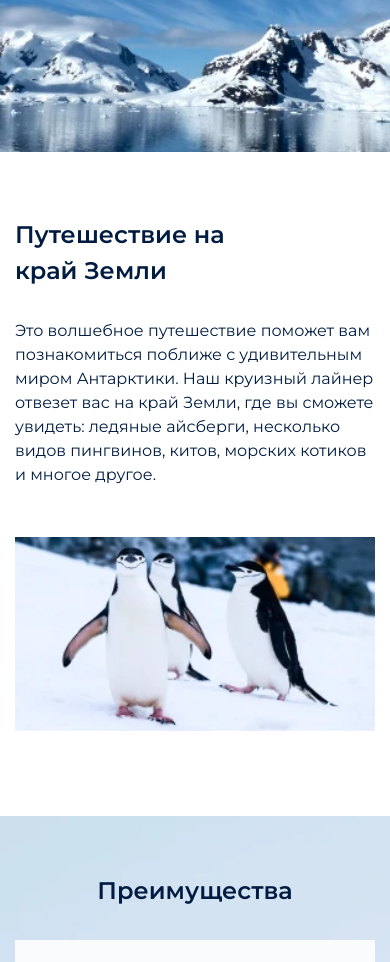
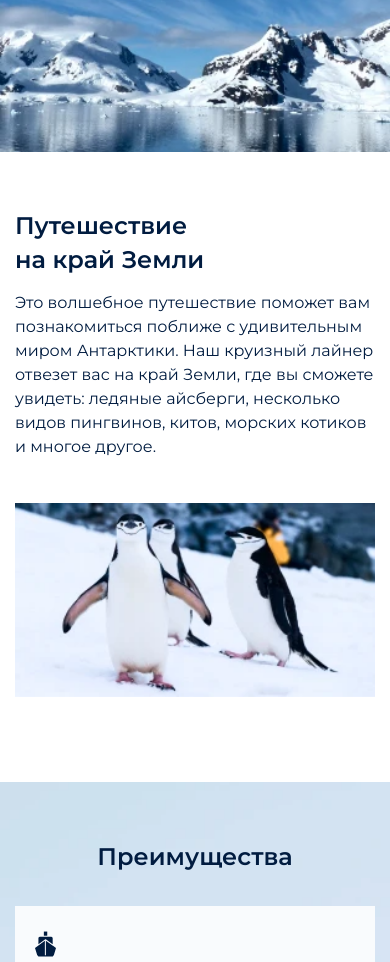
Before and after one commit to aklivets95/cruises, a website built with webpack: page source/index.html in a window 390 px wide. Shown: the part 348-1310 px from the top of the page. Built offline with nearby package versions, Linux system fonts and the light colour scheme; files whose address does not match are found by name.

Commit message:
fix project

```diff
--- a/source/index.html
+++ b/source/index.html
@@ -2,9 +2,9 @@
 <html lang="ru">
 
 <head>
-  <meta charset="UTF-8" />
-  <meta http-equiv="X-UA-Compatible" content="IE=edge" />
-  <meta name="viewport" content="width=device-width, initial-scale=1.0" />
+  <meta charset="UTF-8">
+  <meta http-equiv="X-UA-Compatible" content="IE=edge">
+  <meta name="viewport" content="width=device-width, initial-scale=1.0">
   <meta name="description" content="Описание проекта">
   <title>ProjectName</title>
   <link rel="icon" href="favicon/favicon.ico">
@@ -81,14 +81,14 @@
       </picture>
       <div class="promo__container">
         <h2>
-          Круизы в Антарктику
+          Круизы в&nbsp;Антарктику
         </h2>
         <p>Волшебный мир айсбергов и пингвинов</p>
       </div>
     </section>
     <section class="main__journey journey">
       <div class="journey__container">
-        <h2 class="journey__title">Путешествие на край Земли</h2>
+        <h2 class="journey__title">Путешествие на&nbsp;край Земли</h2>
         <p class="journey__description">Это волшебное путешествие поможет вам познакомиться поближе
           с&nbsp;удивительным миром Антарктики. Наш круизный лайнер отвезет вас
           на&nbsp;край Земли, где вы&nbsp;сможете увидеть: ледяные айсберги, несколько видов пингвинов, китов, морских
@@ -453,7 +453,7 @@
             до&nbsp;даты выезда и&nbsp;сэкономьте до&nbsp;50%</p>
         </div>
         <div class="booking__form-wrapper" data-form-validate>
-          <p>Оставьте заявку и мы свяжемся с вами в ближайшее время</p>
+          <p>Оставьте заявку и&nbsp;мы&nbsp;свяжемся с&nbsp;вами в&nbsp;ближайшее время</p>
           <form class="booking__form form" action="https://echo.htmlacademy.ru/" method="post">
             <div class="form__input form__input-name" data-validate-type="text"
               data-message-base="Поле обязательно к заполнению" data-required>
@@ -474,7 +474,7 @@
             <div class="form__checkbox" data-validate-type="checkbox" data-message-base="Поле обязательно к заполнению">
               <label>
                 <input class="visually-hidden" type="checkbox" id="checkbox" checked required>
-                <div></div>
+                <span class="form__checkbox-input"></span>
                 Я согласен на обработку персональных данных
               </label>
             </div>
@@ -487,8 +487,7 @@
       <h2 class="visually-hidden">Контакты</h2>
       <div class="contacts__container">
         <iframe class="contacts__map"
-          src="https://yandex.ru/map-widget/v1/?um=constructor%3A081010d589cc8574ad8b0dac15bb2bd148acda3c0b6b022fc905fb7c399870b3&amp;source=constructor"
-          width="560" height="306" frameborder="0"></iframe>
+          src="https://yandex.ru/map-widget/v1/?um=constructor%3A081010d589cc8574ad8b0dac15bb2bd148acda3c0b6b022fc905fb7c399870b3&amp;source=constructor"></iframe>
         <div class="contacts__wrapper">
           <p class="contacts__description">У&nbsp;вас ещё остались вопросы или сомнения?
             Приезжайте к&nbsp;нам в&nbsp;офис и&nbsp;мы&nbsp;вам все расскажем.</p>
--- a/source/js/modules/form-validate/form.js
+++ b/source/js/modules/form-validate/form.js
@@ -1,8 +1,6 @@
 import {Validator} from './validator';
 import {callbacks} from './callback';
 import {initPhoneInput} from './init-phone-input';
-
-const myForm = document.querySelector('.form');
 
 export class Form {
   constructor() {
--- a/source/sass/blocks/advantages.scss
+++ b/source/sass/blocks/advantages.scss
@@ -22,7 +22,7 @@
   position: relative;
 
   @include vp-1023 {
-    padding: 100px 45px;
+    padding: 90px 45px 100px;
   }
 
   @include vp-767 {
@@ -125,6 +125,10 @@
   line-height: 150%;
   color: $color-tangaroa;
 
+  @include vp-1023 {
+    margin-bottom: 6px;
+  }
+
   @include vp-767 {
     max-width: 170px;
     margin-bottom: 6px;
--- a/source/sass/blocks/booking.scss
+++ b/source/sass/blocks/booking.scss
@@ -23,7 +23,7 @@
 }
 
 .booking__container {
-  max-width: 1180px;
+  max-width: 1160px;
   margin: 0 auto;
   padding: 50px 60px;
   display: flex;
@@ -33,11 +33,11 @@
 
   @include vp-1023 {
     display: block;
-    padding: 100px 45px;
+    padding: 95px 45px 100px;
   }
 
   @include vp-767 {
-    padding: 65px 15px;
+    padding: 58px 15px 65px;
   }
 }
 
@@ -50,7 +50,7 @@
 }
 
 .booking__text-wrapper h2 {
-  margin: 0 0 30px;
+  margin: 0 0 21px;
   font-family: "Montserrat", "Arial", sans-serif;
   font-style: normal;
   font-weight: 700;
@@ -61,7 +61,7 @@
   @include vp-1023 {
     text-align: center;
     font-size: 34px;
-    margin-bottom: 25px;
+    margin-bottom: 15px;
   }
 
   @include vp-767 {
@@ -81,21 +81,21 @@
   margin: 0;
 
   @include vp-1023 {
-    margin: 0 auto 60px;
+    margin: 0 auto 52px;
     text-align: center;
   }
 
   @include vp-767 {
     font-size: 16px;
     line-height: 140%;
-    margin: 0 auto 40px;
+    margin: 0 auto 32px;
     max-width: 257px;
   }
 }
 
 .booking__form-wrapper {
   background-color: $color-tangaroa;
-  padding: 50px;
+  padding: 45px 50px 50px;
   max-width: 403px;
 
   @include vp-1023 {
@@ -103,12 +103,12 @@
   }
 
   @include vp-767 {
-    padding: 40px 30px;
+    padding: 36px 30px 40px;
   }
 }
 
 .booking__form-wrapper p {
-  margin: 0 0 35px;
+  margin: 0 0 26px;
   font-family: "Montserrat", "Arial", sans-serif;
   font-style: normal;
   font-weight: 500;
--- a/source/sass/blocks/contacts.scss
+++ b/source/sass/blocks/contacts.scss
@@ -16,7 +16,7 @@
   }
 
   @include vp-767 {
-    padding: 65px 15px;
+    padding: 58px 15px 59px;
     flex-direction: column-reverse;
     gap: 40px;
   }
@@ -24,6 +24,9 @@
 
 .contacts__map {
   display: block;
+  width: 560px;
+  height: 306px;
+  border: none;
 
   @include vp-1023 {
     width: 324px;
@@ -42,13 +45,21 @@
 }
 
 .contacts__wrapper p {
-  margin: 0 0 40px;
+  margin: 0 0 31px;
   font-family: "Montserrat", "Arial", sans-serif;
   font-style: normal;
   font-weight: 500;
   font-size: 18px;
   line-height: 150%;
   color: $color-tangaroa;
+
+  @include vp-1023 {
+    margin-bottom: 29px;
+  }
+
+  @include vp-767 {
+    margin-bottom: 28px;
+  }
 }
 
 .contacts__wrapper address svg {
@@ -68,7 +79,7 @@
   margin-bottom: 25px;
 
   @include vp-1023 {
-    margin-bottom: 30px;
+    margin-bottom: 21px;
   }
 }
 
@@ -81,4 +92,12 @@
   font-size: 16px;
   line-height: 150%;
   color: $color-tangaroa;
+
+  @include hover {
+    opacity: 0.5;
+  }
+
+  @include focus {
+    outline: 1px solid $color-tangaroa;
+  }
 }
--- a/source/sass/blocks/cruises.scss
+++ b/source/sass/blocks/cruises.scss
@@ -7,11 +7,11 @@
   padding: 85px 25px 120px;
 
   @include vp-1023 {
-    padding: 90px 60px;
+    padding: 90px 60px 99px;
   }
 
   @include vp-767 {
-    padding: 65px 25px;
+    padding: 57px 25px 65px;
   }
 }
 
@@ -27,7 +27,7 @@
 
   @include vp-767 {
     @include section-title-mobile;
-    margin-bottom: 40px;
+    margin-bottom: 30px;
   }
 }
 
@@ -60,6 +60,10 @@
     }
   }
 
+  @include vp-1023 {
+    min-height: 386px;
+  }
+
   @include hover {
     .cruises__item-background {
       visibility: hidden;
@@ -68,6 +72,8 @@
   }
 
   @include focus {
+    outline: 2px solid #75b4f3;
+
     .cruises__item-background {
       visibility: hidden;
       opacity: 0;
@@ -95,8 +101,8 @@
 
 .cruises__item-background p {
   position: absolute;
-  bottom: 28px;
-  left: 36px;
+  bottom: 23px;
+  left: 30px;
   margin: 0;
   font-family: "Montserrat", "Arial", sans-serif;
   font-style: normal;
@@ -104,11 +110,21 @@
   font-size: 18px;
   line-height: 150%;
   color: $color-alice-blue;
+
+  @include vp-1023 {
+    bottom: 28px;
+    left: 34px;
+  }
+
+  @include vp-767 {
+    bottom: 17px;
+    left: 25px;
+  }
 }
 
 .cruises__item-content {
   position: relative;
-  padding: 29px 25px 75px;
+  padding: 29px 25px 80px;
   height: 100%;
   background-color: $color-tangaroa;
 
@@ -117,11 +133,12 @@
   }
 
   @include vp-1023 {
-    padding: 29px 35px 101px;
+    padding: 29px 35px 80px;
   }
 
   @include vp-767 {
-    padding: 35px 25px 100px;
+    padding: 29px 24px 80px;
+    position: static;
   }
 }
 
@@ -191,4 +208,12 @@
     left: 25px;
     right: 25px;
   }
+
+  @include hover {
+    opacity: 0.5;
+  }
+
+  @include focus {
+    outline: 1px solid #75b4f3;
+  }
 }
--- a/source/sass/blocks/footer.scss
+++ b/source/sass/blocks/footer.scss
@@ -35,8 +35,8 @@
   @include vp-767 {
     flex-direction: column;
     align-items: flex-start;
-    gap: 30px;
-    margin-bottom: 30px;
+    gap: 28px;
+    margin-bottom: 29px;
   }
 }
 
@@ -56,6 +56,7 @@
 
   @include vp-767 {
     flex-direction: column;
+    gap: 16px;
   }
 }
 
--- a/source/sass/blocks/form.scss
+++ b/source/sass/blocks/form.scss
@@ -52,22 +52,18 @@
     outline: 1px solid $color-alice-blue;
   }
 
-  @include active {
-    opacity: 0.3;
-  }
-
   @include vp-767 {
     line-height: 120%;
     padding: 0 0 0 28px;
   }
 }
 
-.form__checkbox div {
+.form__checkbox-input {
   position: absolute;
   left: 0;
   top: 2px;
-  width: 18px;
-  height: 18px;
+  width: 20px;
+  height: 20px;
   background-color: $color-alice-blue;
 
   &::after {
@@ -84,23 +80,26 @@
   }
 }
 
-.form__checkbox input[type="checkbox"]:checked+div::after {
+.form__checkbox input[type="checkbox"]:checked + span::after {
   opacity: 1;
 }
 
 .form__checkbox {
-  margin-bottom: 30px;
+  margin-bottom: 25px;
   position: relative;
+
+  @include vp-767 {
+    margin-bottom: 27px;
+  }
 }
 
-.form__checkbox input[type="checkbox"]:focus+div {
+.form__checkbox input[type="checkbox"]:focus + span {
   outline: 2px solid #b1d9fa;
-  opacity: 0.7;
 }
 
 .form__submit {
   width: 100%;
-  padding: 11px 5px 13px;
+  padding: 10px 5px 12px;
   border: none;
   cursor: pointer;
   font-family: "Montserrat", "Arial", sans-serif;
--- a/source/sass/blocks/header.scss
+++ b/source/sass/blocks/header.scss
@@ -36,8 +36,20 @@
 
   @include vp-767 {
     padding: 0 15px;
+
+    &::after {
+      content: "";
+      position: absolute;
+      background-color: $color-alice-blue;
+      width: calc(100% - 36px);
+      right: 0;
+      height: 75px;
+      z-index: 1;
+      opacity: 0;
+      transition: all 0.2s ease;
     }
   }
+}
 
 .header__burger-button {
   display: none;
@@ -70,7 +82,7 @@
     top: 0;
     bottom: 0;
     right: 0;
-    width: 90%;
+    width: calc(100% - 36px);
     padding: 75px 30px 30px 15px;
     transition: all 0.3s ease;
     overflow-y: scroll;
@@ -129,9 +141,6 @@
 .header__logo {
   display: flex;
 
-  @include vp-767 {
-  }
-
   @include hover {
     opacity: 0.5;
   }
@@ -168,13 +177,7 @@
 
     .header__container {
       &::after {
-        content: "";
-        position: absolute;
-        background-color: $color-alice-blue;
-        width: 90%;
-        right: 0;
-        height: 75px;
-        z-index: 1;
+        opacity: 1;
       }
     }
 
@@ -182,7 +185,7 @@
       position: absolute;
       z-index: 2;
       top: 0;
-      left: 20%;
+      left: 51px;
     }
 
     .header__logo-image {
@@ -201,10 +204,10 @@
 
     .header__burger-button {
       position: absolute;
-      top: 0;
-      right: 15px;
-      width: 13px;
-      height: 13px;
+      top: 5px;
+      right: 14px;
+      width: 14px;
+      height: 14px;
       z-index: 2;
 
       &--open {
--- a/source/sass/blocks/journey.scss
+++ b/source/sass/blocks/journey.scss
@@ -10,14 +10,14 @@
   gap: 88px;
 
   @include vp-1023 {
-    padding: 100px 45px;
+    padding: 100px 45px 93px;
     gap: 30px;
     align-items: flex-start;
   }
 
   @include vp-767 {
     display: block;
-    padding: 65px 15px 85px;
+    padding: 66px 15px 85px;
   }
 }
 
@@ -40,20 +40,25 @@
 }
 
 .journey__container {
+  @include vp-1023 {
+    margin-top: -9px;
+  }
+
   @include vp-767 {
-    margin-bottom: 50px;
+    margin-bottom: 44px;
   }
 }
 
 .journey__container h2 {
-  margin: 0 0 40px;
+  margin: 0 0 23px;
 
   @include section-title-desktop;
 
   @include vp-1023 {
     @include section-title-tablet;
     max-width: 225px;
-    margin-bottom: 30px;
+    margin-bottom: 15px;
+    line-height: 140%;
   }
 
   @include vp-767 {
--- a/source/sass/blocks/promo.scss
+++ b/source/sass/blocks/promo.scss
@@ -6,7 +6,7 @@
   position: relative;
   box-shadow: 0 4px 4px rgba(0, 0, 0, 0.25);
   background-color: $color-tangaroa;
-  z-index: -1;
+  z-index: 0;
 
   @include vp-1023 {
     box-shadow: none;
@@ -21,14 +21,14 @@
 .promo__container {
   max-width: 1180px;
   margin: 0 auto;
-  padding: 283px 10px 30px 198px;
+  padding: 274px 10px 30px 105px;
 
   @include vp-1023 {
-    padding: 280px 45px 30px;
+    padding: 275px 45px 30px;
   }
 
   @include vp-767 {
-    padding: 185px 15px 15px;
+    padding: 176px 15px 15px;
   }
 }
 
@@ -42,19 +42,19 @@
 
 .promo__container h2 {
   @include main-title-dekstop;
-  margin: 0 0 30px;
+  margin: 0 0 8px;
   text-shadow: 0 4px 4px rgba(0, 0, 0, 0.25);
 
   @include vp-1023 {
     text-shadow: none;
 
     @include main-title-tablet;
-    margin: 0 0 29px;
+    margin: 0 0 16px;
   }
 
   @include vp-767 {
     @include main-title-mobile;
-    margin: 0 0 25px;
+    margin: 0 0 11px;
   }
 }
 
--- a/source/sass/global/reboot.scss
+++ b/source/sass/global/reboot.scss
@@ -18,6 +18,7 @@ html {
   line-height: 24px;
   font-family: $ff-placeholder;
   color: $color-default-black;
+  scroll-behavior: smooth;
 
   -webkit-font-smoothing: antialiased;
   -moz-osx-font-smoothing: grayscale;
```
Also changed, not shown: build/css/style.css, build/css/style.min.css, build/index.html, build/js/main.min.js, 2 other files.
